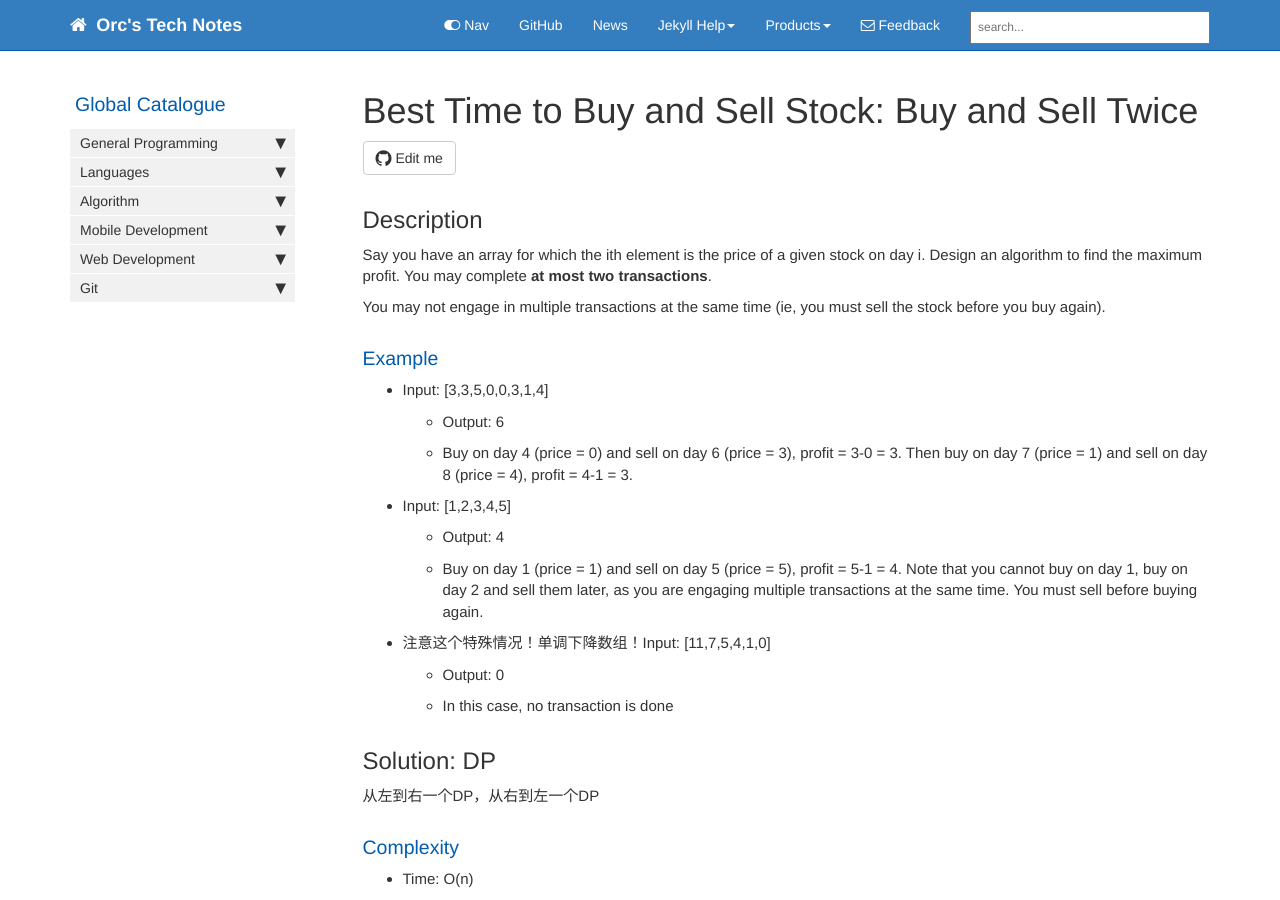
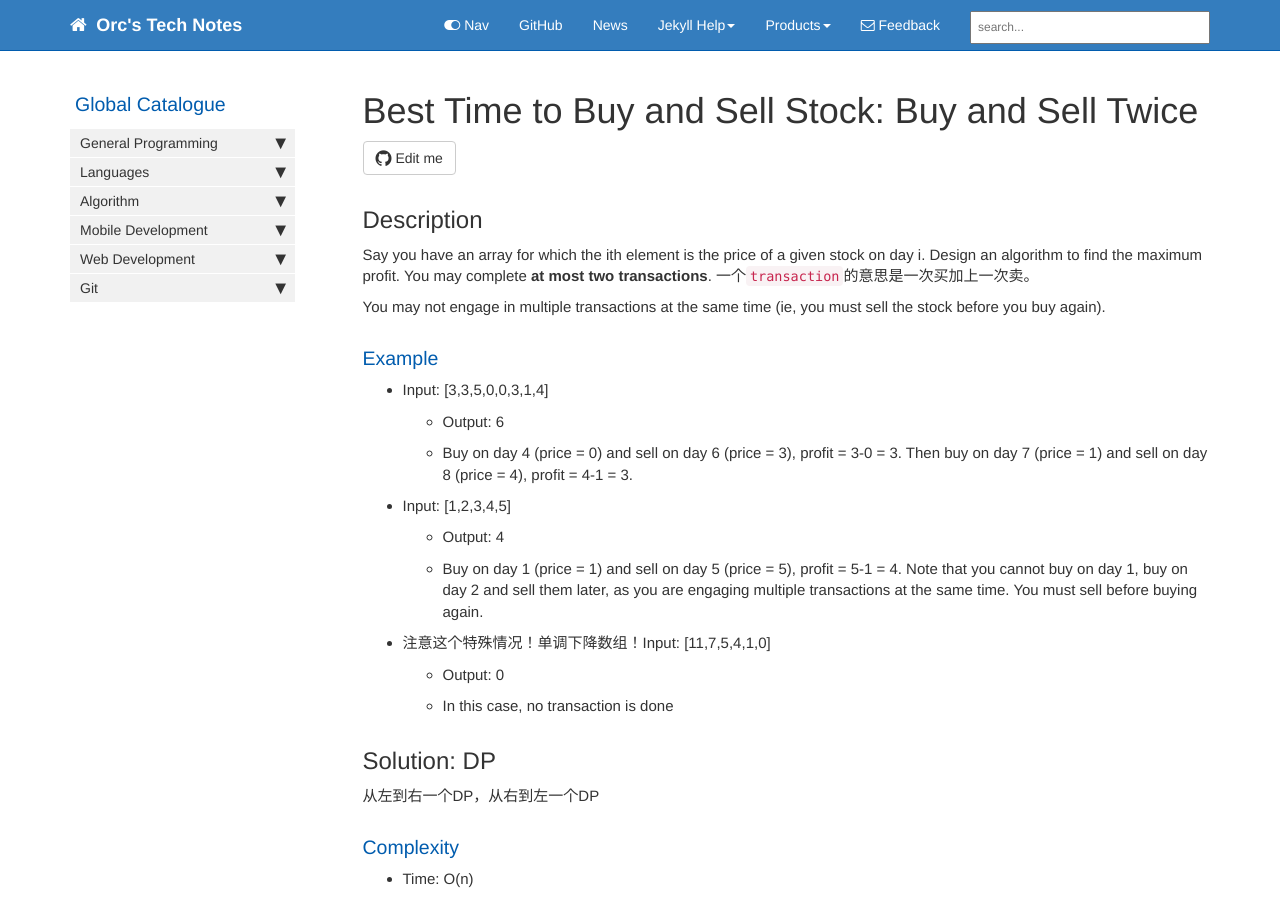
Before and after one commit to HungryOrc/hungryorc.github.io, a Jekyll site: the page built from pages/algorithm/algorithm_best_time_to_buy_and_sell_stock_iii_do_twice.md, in a window 1280 px wide and 900 px high. Built offline with Jekyll 4.4.1, drawn with Linux system fonts in a browser that asks for light colours; nearby versions of some CDN libraries; comment, search, counter and statistics services are not loaded; some of the changed lines change nothing that is shown.

Commit message:
Update algorithm_best_time_to_buy_and_sell_stock_iii_do_twice.md

```diff
--- a/pages/algorithm/algorithm_best_time_to_buy_and_sell_stock_iii_do_twice.md
+++ b/pages/algorithm/algorithm_best_time_to_buy_and_sell_stock_iii_do_twice.md
@@ -4,7 +4,7 @@ tags: [algorithm, dynamic_programming]
 keywords:
 summary:
 sidebar: mydoc_sidebar
-permalink: algorithm_best_time_to_buy_and_sell_stock_iii_do_twice.html
+permalink: algorithm_best_time_to_buy_and_sell_stock_iii_twice.html
 folder: algorithm
 toc: false
 ---
@@ -12,6 +12,7 @@ toc: false
 ## Description
 Say you have an array for which the ith element is the price of a given stock on day i.
 Design an algorithm to find the maximum profit. You may complete **at most two transactions**.
+一个`transaction`的意思是一次买加上一次卖。
 
 You may not engage in multiple transactions at the same time (ie, you must sell the stock before you buy again).
 
```
